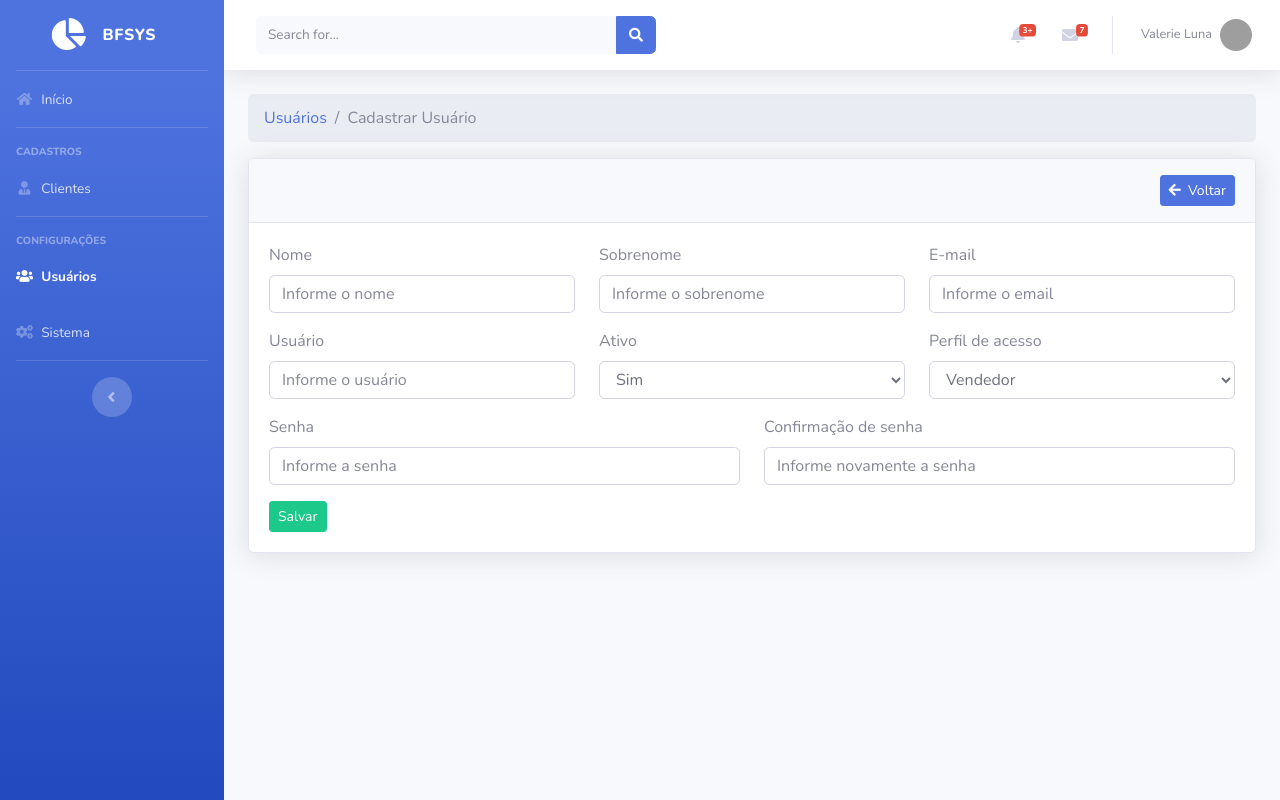
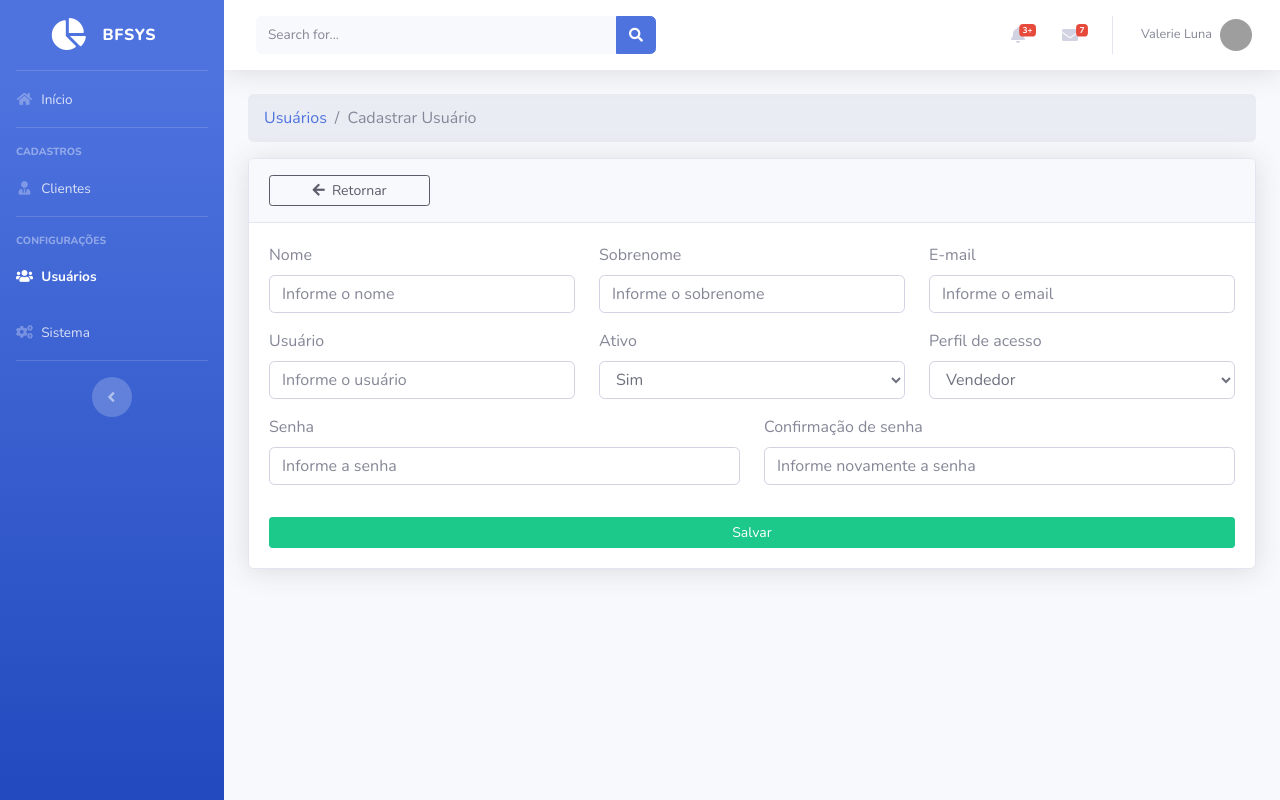
Before and after one commit to cleitoncsalvagni/ProjetoIV-BFSYS, a CodeIgniter app: page /bfsys/usuarios/novo in a window 1280 px wide. Run offline with CodeIgniter, Linux system fonts and the light colour scheme; the visitor is signed in with stand-in values (Sample User, id 1); grey boxes are pictures that could not be loaded.

Commit message:
styles: btn styles

```diff
--- a/application/views/clientes/index.php
+++ b/application/views/clientes/index.php
@@ -44,7 +44,7 @@
 
         <div class="card shadow mb-4">
             <div class="card-header py-3">
-                <a href='<?php echo base_url('clientes/novo') ?>' title='Cadastrar novo cliente' class='btn btn-success btn-sm float-right'><i class="fas fa-user-plus"></i>&nbsp; Novo</a>
+                <a href='<?php echo base_url('clientes/novo') ?>' title='Cadastrar novo cliente' class='btn btn-success btn-sm float-right col-md-2'><i class="fas fa-user-plus"></i>&nbsp; Novo cliente</a>
             </div>
             <div class="card-body">
                 <div class="table-responsive">
--- a/application/views/sistema/index.php
+++ b/application/views/sistema/index.php
@@ -141,7 +141,9 @@
                         </div>
                     </div>
 
-                    <button type="submit" class="btn btn-success btn-sm text-center">Salvar</button>
+
+                    <button type="submit" class="btn btn-success btn-sm text-center col-md-12 border-20">Salvar</button>
+
 
                 </form>
             </div>
--- a/application/views/usuarios/edit.php
+++ b/application/views/usuarios/edit.php
@@ -13,7 +13,7 @@
 
         <div class="card shadow mb-4">
             <div class="card-header py-3">
-                <a href='<?php echo base_url('usuarios') ?>' title='Voltar' class='btn btn-primary btn-sm float-right'><i class="fas fa-arrow-left"></i>&nbsp; Voltar</a>
+                <a href='<?php echo base_url('usuarios') ?>' title='Voltar' class='btn btn-outline-dark btn-sm col-md-2'><i class="fas fa-arrow-left"></i>&nbsp; Retornar</a>
             </div>
             <div class="card-body">
                 <form method="POST" name="form_edit">
@@ -80,7 +80,7 @@
 
                     </div>
 
-                    <button type="submit" class="btn btn-success btn-sm">Salvar</button>
+                    <button type="submit" class="btn btn-success btn-sm col-md-12 mt-3">Salvar</button>
 
                 </form>
             </div>
--- a/application/views/usuarios/index.php
+++ b/application/views/usuarios/index.php
@@ -44,7 +44,7 @@
 
         <div class="card shadow mb-4">
             <div class="card-header py-3">
-                <a href='<?php echo base_url('usuarios/novo') ?>' title='Cadastrar novo usuário' class='btn btn-success btn-sm float-right'><i class="fas fa-user-plus"></i>&nbsp; Novo</a>
+                <a href='<?php echo base_url('usuarios/novo') ?>' title='Cadastrar novo usuário' class='btn btn-success btn-sm float-right col-md-2'><i class="fas fa-user-plus"></i>&nbsp; Novo usuário</a>
             </div>
             <div class="card-body">
                 <div class="table-responsive">
--- a/application/views/usuarios/novo.php
+++ b/application/views/usuarios/novo.php
@@ -13,7 +13,7 @@
 
         <div class="card shadow mb-4">
             <div class="card-header py-3">
-                <a href='<?php echo base_url('usuarios') ?>' title='Voltar' class='btn btn-primary btn-sm float-right'><i class="fas fa-arrow-left"></i>&nbsp; Voltar</a>
+                <a href='<?php echo base_url('usuarios') ?>' title='Voltar' class='btn btn-outline-dark btn-sm col-md-2'><i class="fas fa-arrow-left"></i>&nbsp; Retornar</a>
             </div>
             <div class="card-body">
                 <form method="POST" name="form_novo">
@@ -78,7 +78,7 @@
 
                     </div>
 
-                    <button type="submit" class="btn btn-success btn-sm">Salvar</button>
+                    <button type="submit" class="btn btn-success btn-sm col-md-12 mt-3">Salvar</button>
 
                 </form>
             </div>
```
